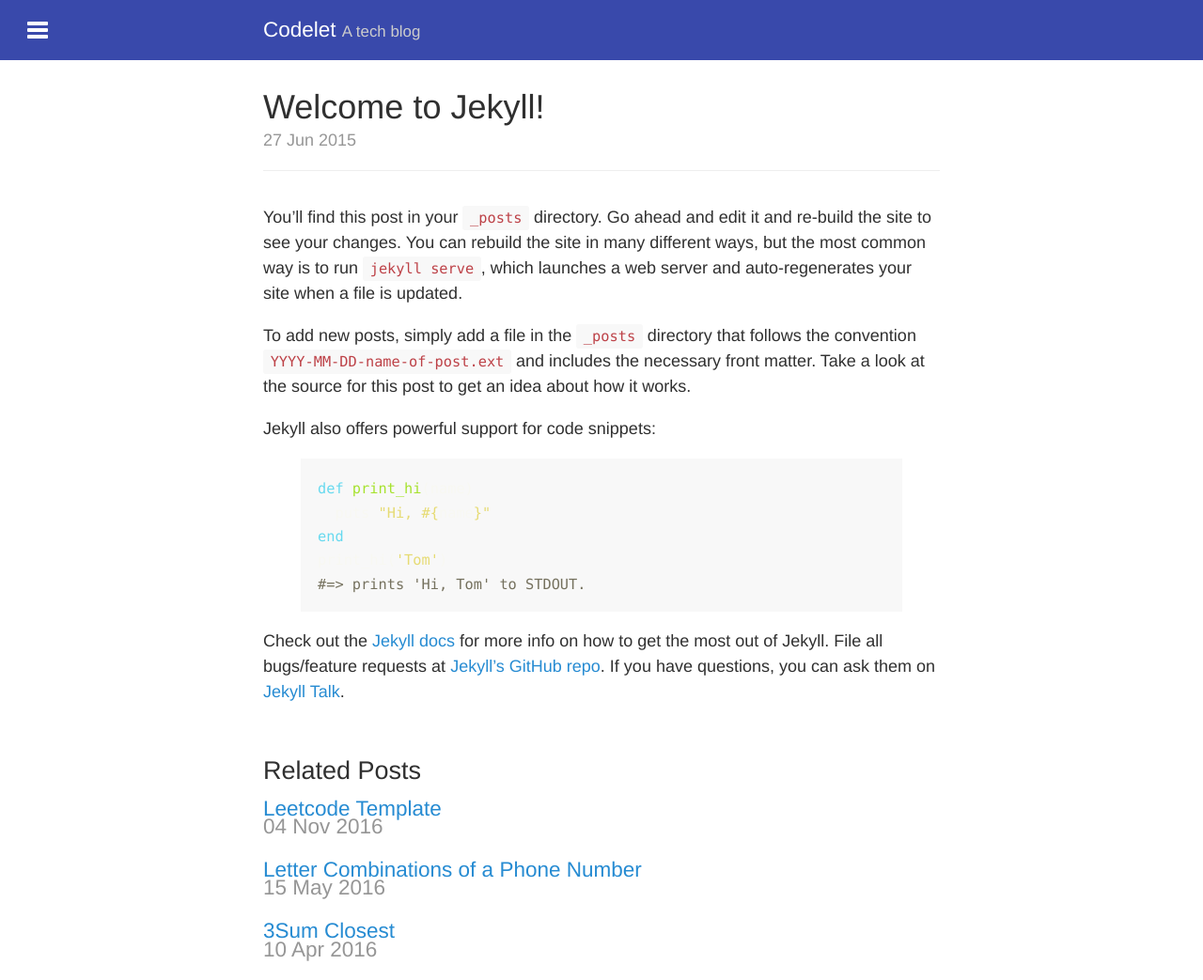
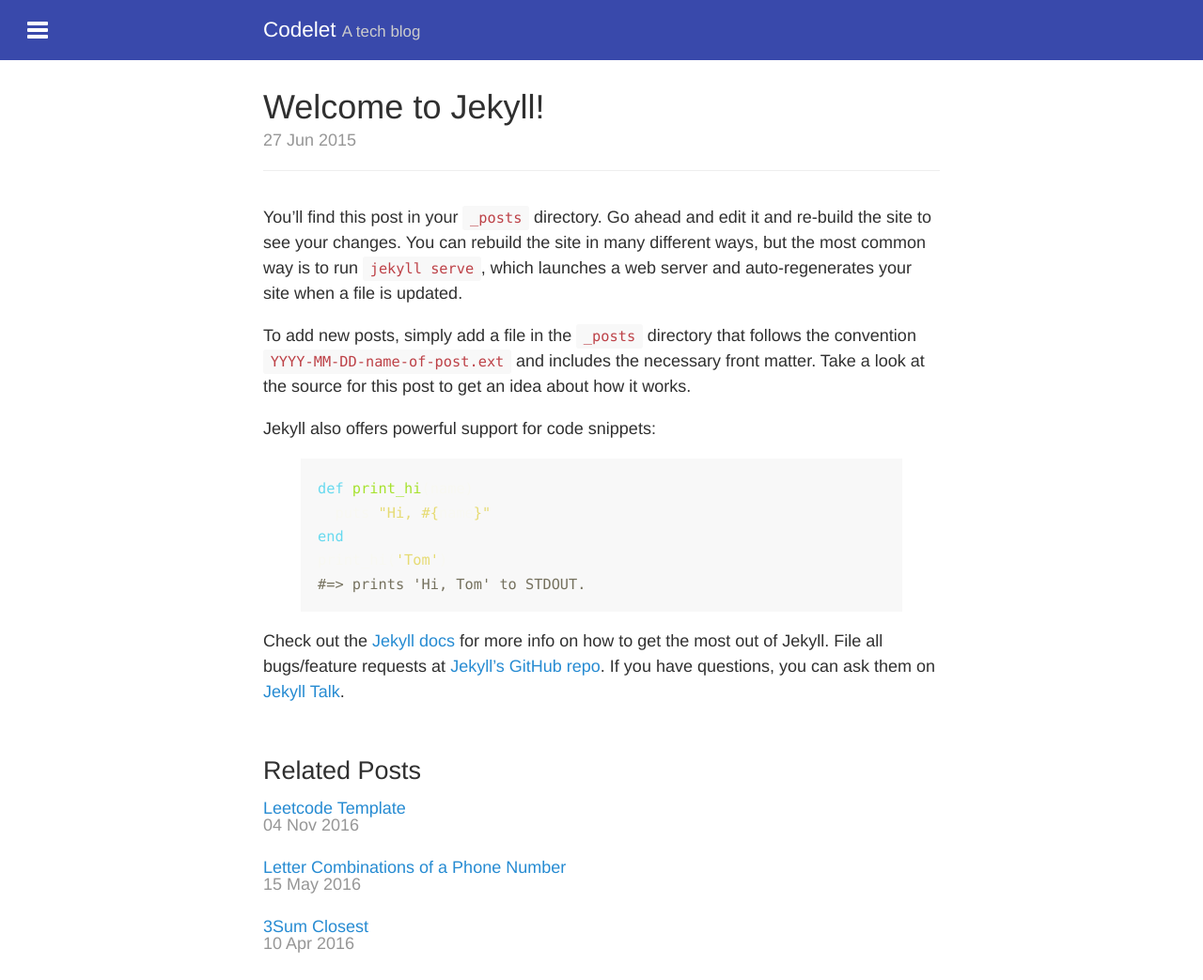
Before and after one commit to skylerlee/codelet, a Jekyll site: the page built from _posts/2015-06-27-welcome-to-jekyll.md, in a window 1280 px wide. Shown: the whole page at 94% size. Built offline with Jekyll 4.4.1, drawn with Linux system fonts in a browser that asks for light colours.

Commit message:
Update post footer

```diff
--- a/_layouts/post.html
+++ b/_layouts/post.html
@@ -14,12 +14,8 @@
   <ul class="related-posts">
   {% for post in site.related_posts limit:3 %}
     <li>
-      <h3>
-        <a href="{{ post.url | relative_url }}">
-          {{ post.title }}
-        </a>
-        <span class="post-date">{{ post.date | date_to_string }}</span>
-      </h3>
+      <a href="{{ post.url | relative_url }}">{{ post.title }}</a>
+      <span class="post-date">{{ post.date | date_to_string }}</span>
     </li>
   {% endfor %}
   </ul>
--- a/src/style/enfield.css
+++ b/src/style/enfield.css
@@ -492,8 +492,9 @@
   padding-left: 0;
   list-style: none;
 }
-.related-posts h3 {
-  margin-top: 0;
+.related-posts .post-date {
+  float: right;
+  margin: 0;
 }
 
 
```
